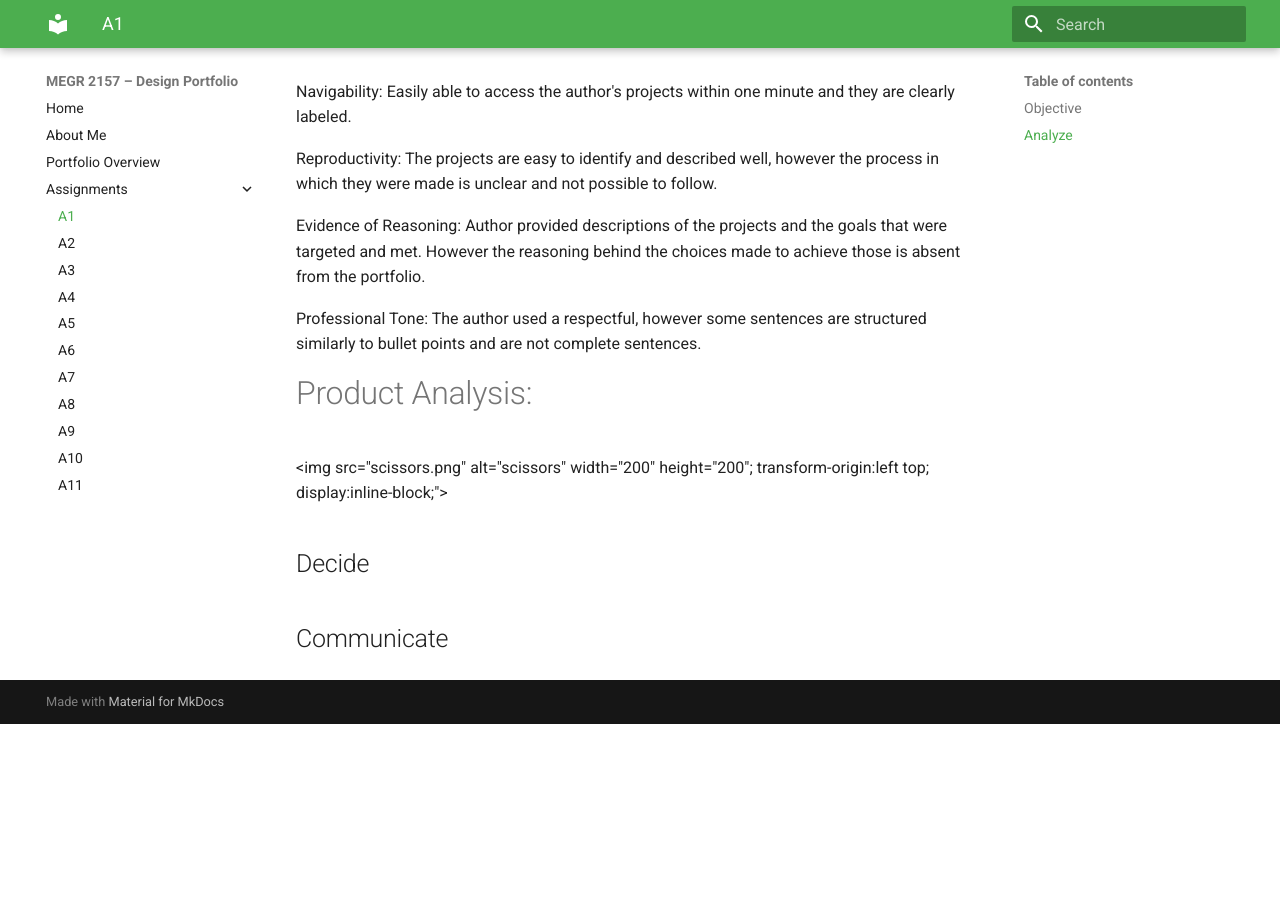
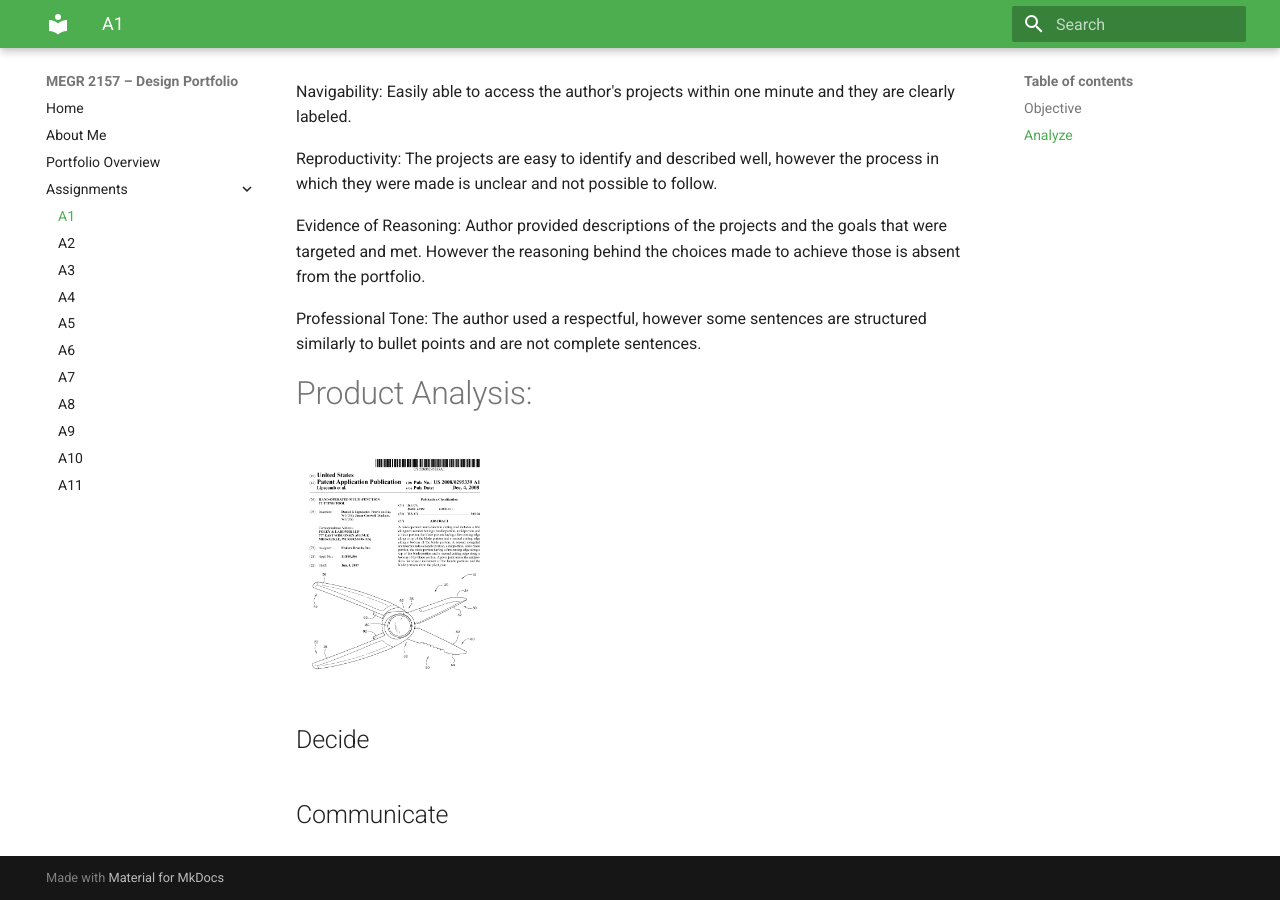
Before and after one commit to nnicho12/Noah-Nicholson-Portfolio, an MkDocs documentation site: the page built from docs/assignments/A01/index.md, in a window 1280 px wide and 900 px high, scrolled down 886 px. Built offline with MkDocs 1.6.1 and Material for MkDocs 9.7.7, drawn with Linux system fonts in a browser that asks for light colours; before the commit the page ends 1610 px from its top, so only the background shows below that.

Commit message:
Update index.md

```diff
--- a/docs/assignments/A01/index.md
+++ b/docs/assignments/A01/index.md
@@ -31,7 +31,7 @@ Professional Tone: The author used a respectful, however some sentences are stru
 
 
 # Product Analysis:
-<img src="scissors.png" alt="scissors" width="200" height="200"; transform-origin:left top; display:inline-block;">
+<img src="scissors.png" alt="scissors" style="width: 200px; height: auto; transform-origin:left top; display:inline-block;">
 ## Decide
 
 
```
